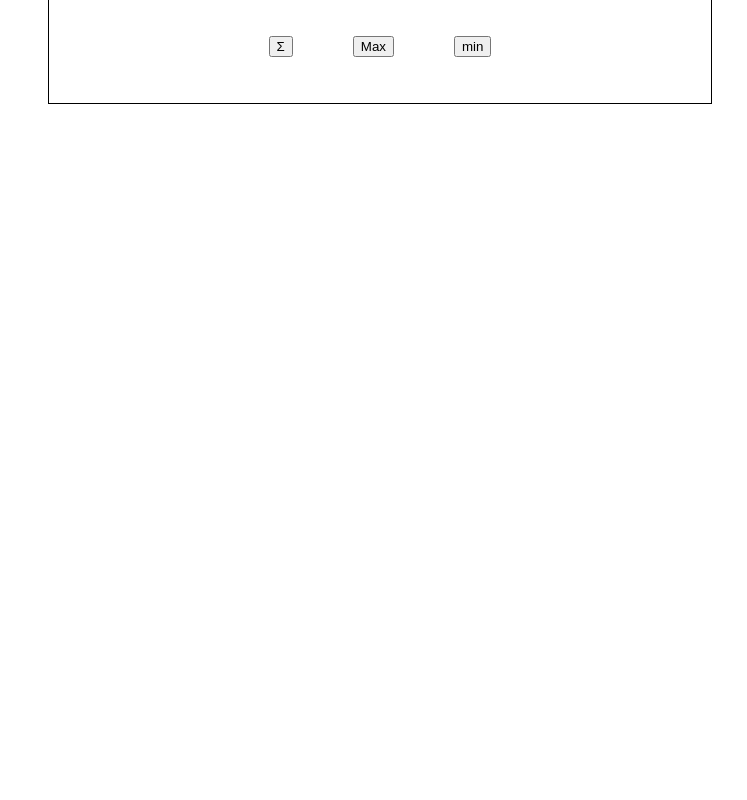
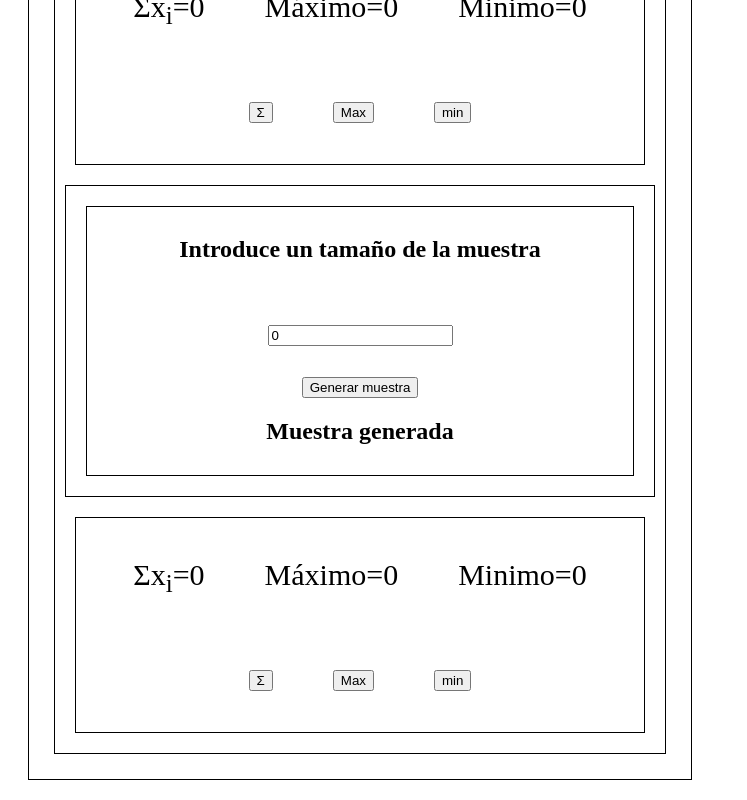
Before and after one commit to martagrana/array-numerico, an Angular app in the folder listaNumeros/: page / in a window 1280 px wide. Shown: the part 469-1269 px from the top of the page, without its empty margins (0-747 px from the left). Before the commit the page ends 800 px from the top, so only its background shows below. Built offline with nearby package versions, Linux system fonts and the light colour scheme.

Commit message:
2 versiones. introducir numeros  introducir tamaño

```diff
--- a/listaNumeros/src/app/app.component.css
+++ b/listaNumeros/src/app/app.component.css
@@ -1,12 +1,27 @@
 .contenedor {
     width: 50%;
     border: 1px solid black;
-    margin: 40px;
+    margin: 20px;
     padding: 15px;
     text-align: center;
     justify-content: center;
 }
 
+.box-2 {
+
+    border: 1px solid black;
+    margin: 10px;
+}
+
+
+.contenedor-veriones {
+
+    border: 1px solid black;
+    margin: 20px;
+    padding: 10px;
+    text-align: center;
+    justify-content: center;
+}
 
 .lista {
     display: inline-block;
--- a/listaNumeros/src/app/app.component.html
+++ b/listaNumeros/src/app/app.component.html
@@ -1,6 +1,10 @@
 <h1> Lista Números</h1>
 
 <div class="contenedor">
+
+
+  <div class="box-2">
+    <div class="contenedor-veriones">
       <h2>Introduce un número</h2>
       <div class="contenedor-resultados">
         <div>
@@ -15,15 +19,58 @@
         <h2>Valores actuales</h2>
         <div class="lista" *ngFor="let numero of numeros">{{ numero }}</div>
       </div>
+    </div>
+
+    <div class="contenedor-veriones">
       <div class="contenedor-resultados">
-    <div><span>&Sigma;</span>x<sub>i</sub>={{resultadoSumatorio}}</div>
-    <div>Máximo={{resultadoMaximo}}</div>
-    <div>Minimo={{resultadoMinimo}}</div>
+        <div><span>&Sigma;</span>x<sub>i</sub>={{resultadoSumatoriov1}}</div>
+        <div>Máximo={{resultadoMaximov1}}</div>
+        <div>Minimo={{resultadoMinimov1}}</div>
       </div>
       <div class="contenedor-resultados">
-    <div><button type="button" (click)="calcularSumatorio()"><span>&Sigma;</span></button></div>
-    <div><button type="button" (click)="encontrarMaximo()">Max</button> </div>
-    <div><button type="button" (click)="encontrarMinimo()">min</button></div>
+        <div><button type="button" (click)="calcularSumatoriov1()"><span>&Sigma;</span></button></div>
+        <div><button type="button" (click)="encontrarMaximov1()">Max</button> </div>
+        <div><button type="button" (click)="encontrarMinimov1()">min</button></div>
+      </div>
+    </div>
+
+
+
+
+
+
+    <div class="box-2">
+
+      <div class="contenedor-veriones">
+        <h2>Introduce un tamaño de la muestra</h2>
+        <div class="contenedor-resultados">
+          <div>
+            <input type="number" [(ngModel)]="tamanoMuestra">
+          </div>
+        </div>
+        <div>
+          <div><button type="button" (click)="generarMuestra()">Generar muestra</button>
+          </div>
+        </div>
+        <div>
+          <h2>Muestra generada</h2>
+          <div class="lista" *ngFor="let numero of muestraGenerada">{{numero}}</div>
+        </div>
+      </div>
+    </div>
+
+    <div class="contenedor-veriones">
+      <div class="contenedor-resultados">
+        <div><span>&Sigma;</span>x<sub>i</sub>={{resultadoSumatoriov2}}</div>
+        <div>Máximo={{resultadoMaximov2}}</div>
+        <div>Minimo={{resultadoMinimov2}}</div>
+      </div>
+      <div class="contenedor-resultados">
+        <div><button type="button" (click)="calcularSumatoriov2()"><span>&Sigma;</span></button></div>
+        <div><button type="button" (click)="encontrarMaximov2()">Max</button> </div>
+        <div><button type="button" (click)="encontrarMinimov2()">min</button></div>
+      </div>
+    </div>
   </div>
 
 
--- a/listaNumeros/src/app/app.component.ts
+++ b/listaNumeros/src/app/app.component.ts
@@ -8,34 +8,68 @@ import { Component } from '@angular/core';
 export class AppComponent {
   title = 'listaNumeros';
 
+  /*propiedades version 1 */
   numeros: number[] = [];
   nuevoNumero: number = 0;
+  resultadoSumatoriov1: number = 0;
+  resultadoMaximov1: number = 0;
+  resultadoMinimov1: number = 0;
 
+  /*propiedades version 2 */
+  tamanoMuestra: number = 0;
+  muestraGenerada: number[] = [];
+  resultadoSumatoriov2: number = 0;
+  resultadoMaximov2: number = 0;
+  resultadoMinimov2: number = 0;
 
-  resultadoSumatorio: number = 0;
-  resultadoMaximo: number = 0;
-  resultadoMinimo: number = 0;
+  /*funciones verion 1 */
 
   agregarNumero() {
     this.numeros.push(this.nuevoNumero);
     this.nuevoNumero = 0;
   }
-
-  calcularSumatorio() {
+  calcularSumatoriov1() {
     let sumatorio: number = 0;
     for (let index = 0; index < this.numeros.length; index++) {
 
       sumatorio += this.numeros[index];
     }
-    this.resultadoSumatorio = sumatorio;
+    this.resultadoSumatoriov1 = sumatorio;
   }
-  encontrarMaximo() {
-    this.resultadoMaximo = Math.max(...this.numeros);
-    return this.resultadoMaximo;
+  encontrarMaximov1() {
+    this.resultadoMaximov1 = Math.max(...this.numeros);
+    return this.resultadoMaximov1;
   }
-  encontrarMinimo() {
-    this.resultadoMinimo = Math.min(...this.numeros);
-    return this.resultadoMinimo;
+  encontrarMinimov1() {
+    this.resultadoMinimov1 = Math.min(...this.numeros);
+    return this.resultadoMinimov1;
   }
 
+  /*funciones verion 2 */
+
+  generarMuestra(): number[] {
+    let numeroGenerado: number = 0;
+    for (let i = 0; i < this.tamanoMuestra; i++) {
+      numeroGenerado = Math.random();
+
+      this.muestraGenerada.push(numeroGenerado);
+    }
+    return this.muestraGenerada;
+  }
+  calcularSumatoriov2() {
+    let sumatorio: number = 0;
+    for (let index = 0; index < this.numeros.length; index++) {
+
+      sumatorio += this.muestraGenerada[index];
+    }
+    this.resultadoSumatoriov2 = sumatorio;
+  }
+  encontrarMaximov2() {
+    this.resultadoMaximov2 = Math.max(...this.muestraGenerada);
+    return this.resultadoMaximov2;
+  }
+  encontrarMinimov2() {
+    this.resultadoMinimov2 = Math.min(...this.muestraGenerada);
+    return this.resultadoMinimov2;
+  }
 }
```
Lines whose indentation alone changed are shown as unchanged.
